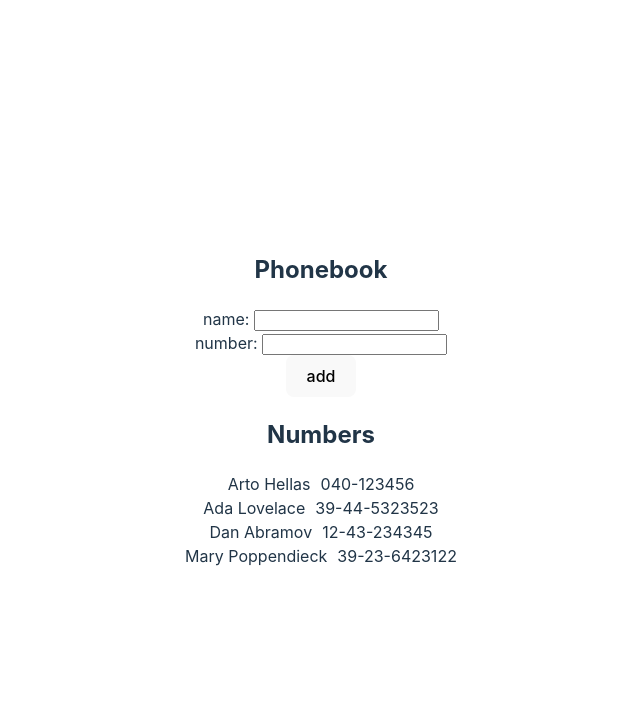
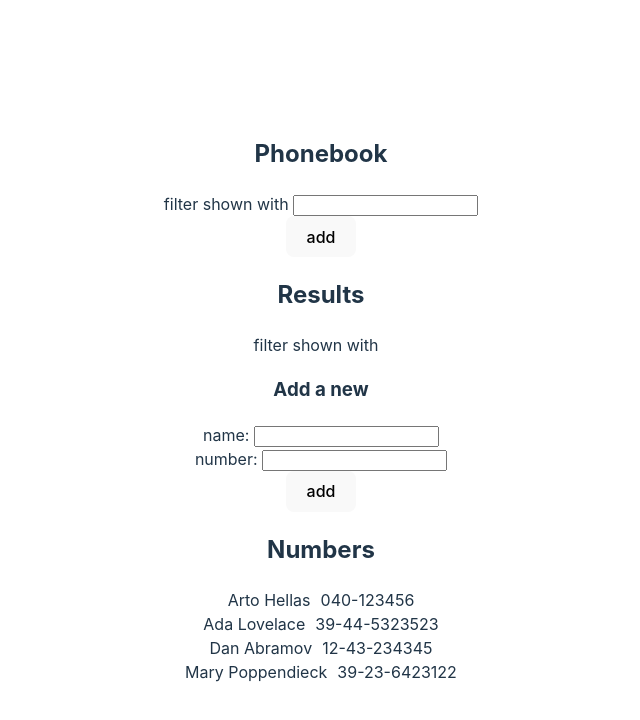
Before and after one commit to wunder-frau/full-stack-open, a React (Vite) app in the folder part2/phonebook/: page / in a window 1280 px wide. Shown: the top 720 px of the page, without its empty margins (319-959 px from the left). Built offline with nearby package versions, Linux system fonts and the light colour scheme.

Commit message:
part02: add filter

```diff
--- a/part2/phonebook/src/App.jsx
+++ b/part2/phonebook/src/App.jsx
@@ -1,6 +1,7 @@
 import { useState } from 'react'
 import './App.css'
 import Persons from './Persons.jsx'
+import Filter from './Filter.jsx'
 
 function App() {
   const [persons, setPersons] = useState([
@@ -11,6 +12,12 @@ function App() {
   ])
   const [newName, setNewName] = useState('')
   const [newNumber, setNewNumber] = useState('')
+  const [filterr, setFilter] = useState([])
+  const [inputFilter, setInputFilter] = useState('')
+
+  const handleFilterInput =(e)=> {
+    setInputFilter(e.target.value)
+  }
 
   const handleNameInput =(e)=> {
     if (/^[a-zA-Z\s]*$/.test(e.target.value)) {
@@ -34,9 +41,39 @@ function App() {
     setNewName("")
     setNewNumber("")
   }
+
+  const handleAddFilter =(e)=> {
+    e.preventDefault();
+    const filtered = persons.filter(person => person.name.toLowerCase().includes(inputFilter.toLowerCase()))
+    setFilter(filtered)
+    setInputFilter("")
+  }
   return (
     <div>
       <h2>Phonebook</h2>
+      <form  onSubmit={handleAddFilter}>
+        <div>
+        filter shown with <input
+          type="text"
+          id="filter"
+          name="filter"
+          required
+          value={inputFilter}
+          autoComplete="off"
+          onChange={handleFilterInput}/>
+        </div>
+        <div>
+          <button type="submit">add</button>
+        </div>
+      </form>
+      <h2>Results</h2>
+      <ul>
+        {filterr.map((person, index) => (
+          <li key={index}>{person.name}</li>
+        ))}
+      </ul>
+      <Filter persons={persons} newName={newName}/>
+      <h3>Add a new</h3>
       <form  onSubmit={handleAddPerson}>
         <div>
           name: <input
--- /dev/null
+++ b/part2/phonebook/src/Filter.jsx
@@ -0,0 +1,9 @@
+const Filter =({persons}, newName)=> {
+    return (
+        <div>
+            <span className="person ">filter shown with</span>
+            <span>{persons.filter(name => name === 'Atro')}</span>
+        </div>
+    )
+}
+export default Filter;
```
